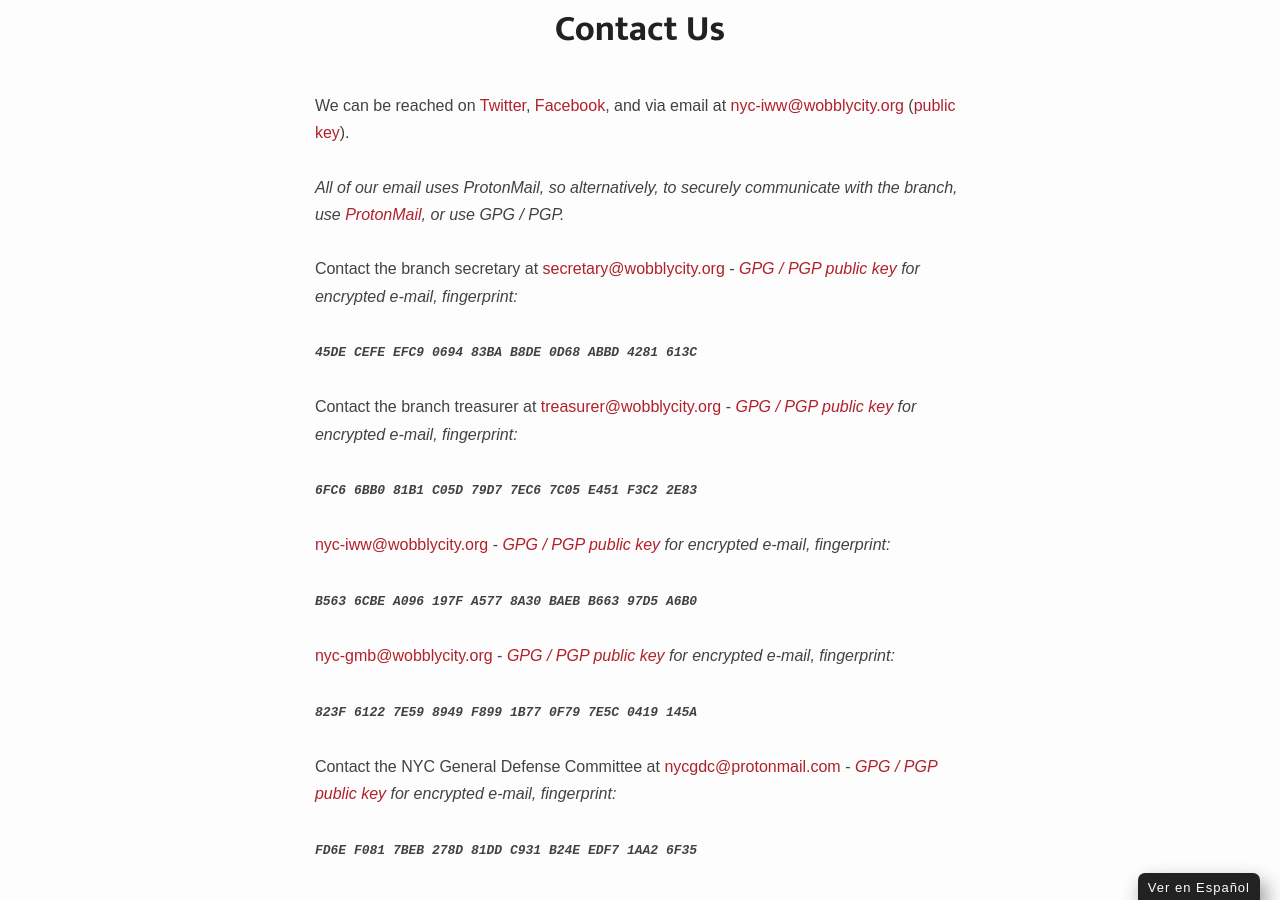
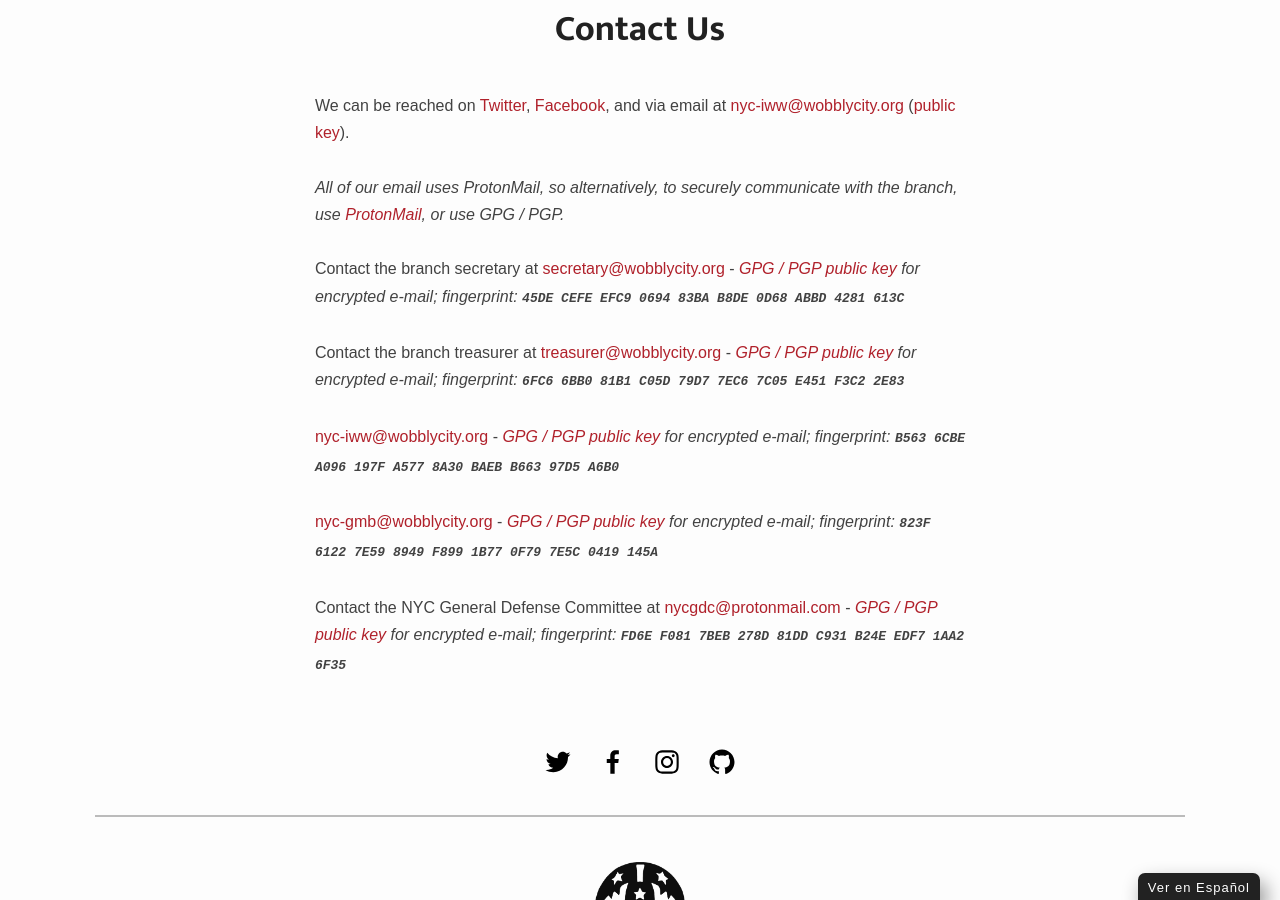
Before and after one commit to vancouveriww/vancouveriww.github.io, a Jekyll site: the page built from contact.html, in a window 1280 px wide and 900 px high, scrolled down 686 px. Built offline with Jekyll 4.4.1, drawn with Linux system fonts in a browser that asks for light colours; some web fonts are replaced.

Commit message:
Update contact.html

```diff
--- a/contact.html
+++ b/contact.html
@@ -8,23 +8,13 @@
 We can be reached on <a href="https://twitter.com/iwwnyc" tagret="_blank">Twitter</a>, <a href="https://www.facebook.com/nyciww" tagret="_blank">Facebook</a>, and via email at <a href="mailto:nyc-iww@wobblycity.org">nyc-iww@wobblycity.org</a> (<a href="{{site.baseurl}}/assets/keys/publickey.nyc-iww@wobblycity.org.asc">public key</a>).<br><br>
 <em>All of our email uses ProtonMail, so alternatively, to securely communicate with the branch, use <a href="https://protonmail.com">ProtonMail</a>, or use GPG / PGP.</em><br><br>
 
-Contact the branch secretary at <a href="mailto:secretary@wobblycity.org">secretary@wobblycity.org</a> - <em><a href="{{site.baseurl}}/assets/keys/publickey.secretary@wobblycity.org.asc">GPG / PGP public key</a> for encrypted e-mail, fingerprint:</em><br><br>
+Contact the branch secretary at <a href="mailto:secretary@wobblycity.org">secretary@wobblycity.org</a> - <em><a href="{{site.baseurl}}/assets/keys/publickey.secretary@wobblycity.org.asc">GPG / PGP public key</a> for encrypted e-mail; fingerprint: </em><code style="background:none;border:none;"><em><strong>45DE CEFE EFC9 0694 83BA B8DE 0D68 ABBD 4281 613C</strong></em></code><br><br>
 
-<code style="background:none;border:none;"><em><strong>45DE CEFE EFC9 0694 83BA B8DE 0D68 ABBD 4281 613C</strong></em></code><br><br>
+Contact the branch treasurer at <a href="mailto:treasurer@wobblycity.org">treasurer@wobblycity.org</a> - <em><a href="{{site.baseurl}}/assets/keys/publickey.treasurer@wobblycity.org.asc">GPG / PGP public key</a> for encrypted e-mail; fingerprint: </em><code style="background:none;border:none;"><em><strong>6FC6 6BB0 81B1 C05D 79D7 7EC6 7C05 E451 F3C2 2E83</strong></em></code><br><br>
 
-Contact the branch treasurer at <a href="mailto:treasurer@wobblycity.org">treasurer@wobblycity.org</a> - <em><a href="{{site.baseurl}}/assets/keys/publickey.treasurer@wobblycity.org.asc">GPG / PGP public key</a> for encrypted e-mail, fingerprint:</em><br><br>
+<a href="mailto:nyc-iww@wobblycity.org">nyc-iww@wobblycity.org</a> - <em><a href="{{site.baseurl}}/assets/keys/publickey.nyc-iww@wobblycity.org.asc">GPG / PGP public key</a> for encrypted e-mail; fingerprint: </em><code style="background:none;border:none;"><em><strong>B563 6CBE A096 197F A577 8A30 BAEB B663 97D5 A6B0</strong></em></code><br><br>
 
-<code style="background:none;border:none;"><em><strong>6FC6 6BB0 81B1 C05D 79D7 7EC6 7C05 E451 F3C2 2E83</strong></em></code><br><br>
+<a href="mailto:nyc-gmb@wobblycity.org">nyc-gmb@wobblycity.org</a> - <em><a href="{{site.baseurl}}/assets/keys/publickey.nyc-gmb@wobblycity.org.asc">GPG / PGP public key</a> for encrypted e-mail; fingerprint: </em><code style="background:none;border:none;"><em><strong>823F 6122 7E59 8949 F899 1B77 0F79 7E5C 0419 145A</strong></em></code><br><br>
 
-<a href="mailto:nyc-iww@wobblycity.org">nyc-iww@wobblycity.org</a> - <em><a href="{{site.baseurl}}/assets/keys/publickey.nyc-iww@wobblycity.org.asc">GPG / PGP public key</a> for encrypted e-mail, fingerprint:</em><br><br>
-
-<code style="background:none;border:none;"><em><strong>B563 6CBE A096 197F A577 8A30 BAEB B663 97D5 A6B0</strong></em></code><br><br>
-
-<a href="mailto:nyc-gmb@wobblycity.org">nyc-gmb@wobblycity.org</a> - <em><a href="{{site.baseurl}}/assets/keys/publickey.nyc-gmb@wobblycity.org.asc">GPG / PGP public key</a> for encrypted e-mail, fingerprint:</em><br><br>
-
-<code style="background:none;border:none;"><em><strong>823F 6122 7E59 8949 F899 1B77 0F79 7E5C 0419 145A</strong></em></code><br><br>
-
-Contact the NYC General Defense Committee at <a href="mailto:nycgdc@protonmail.com">nycgdc@protonmail.com</a> - <em><a href="{{site.baseurl}}/assets/keys/publickey.nycgdc@protonmail.com.asc">GPG / PGP public key</a> for encrypted e-mail, fingerprint:</em><br><br>
-
-<code style="background:none;border:none;"><em><strong>FD6E F081 7BEB 278D 81DD C931 B24E EDF7 1AA2 6F35</strong></em></code><br><br>
+Contact the NYC General Defense Committee at <a href="mailto:nycgdc@protonmail.com">nycgdc@protonmail.com</a> - <em><a href="{{site.baseurl}}/assets/keys/publickey.nycgdc@protonmail.com.asc">GPG / PGP public key</a> for encrypted e-mail; fingerprint: </em><code style="background:none;border:none;"><em><strong>FD6E F081 7BEB 278D 81DD C931 B24E EDF7 1AA2 6F35</strong></em></code><br><br>
 </p>
```
